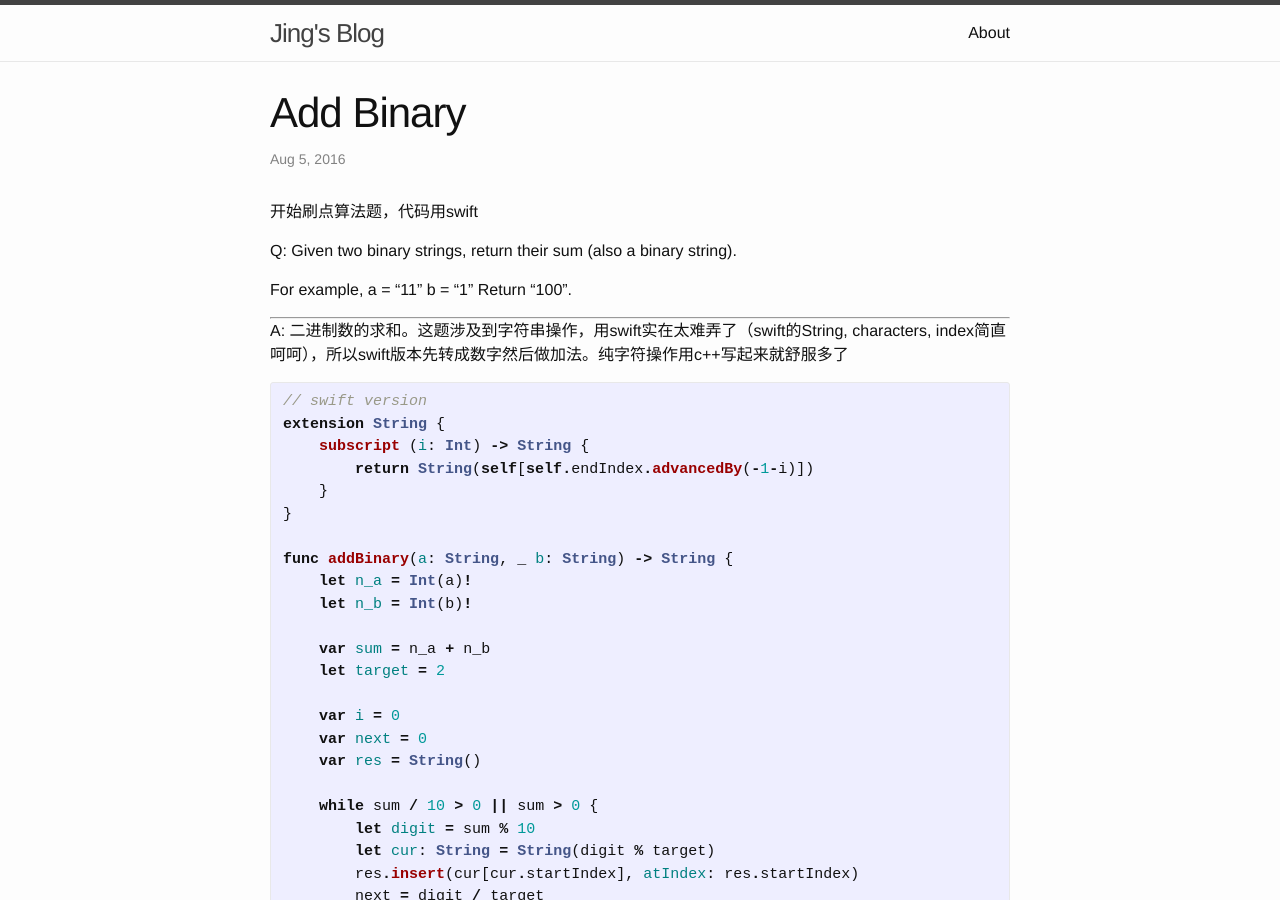
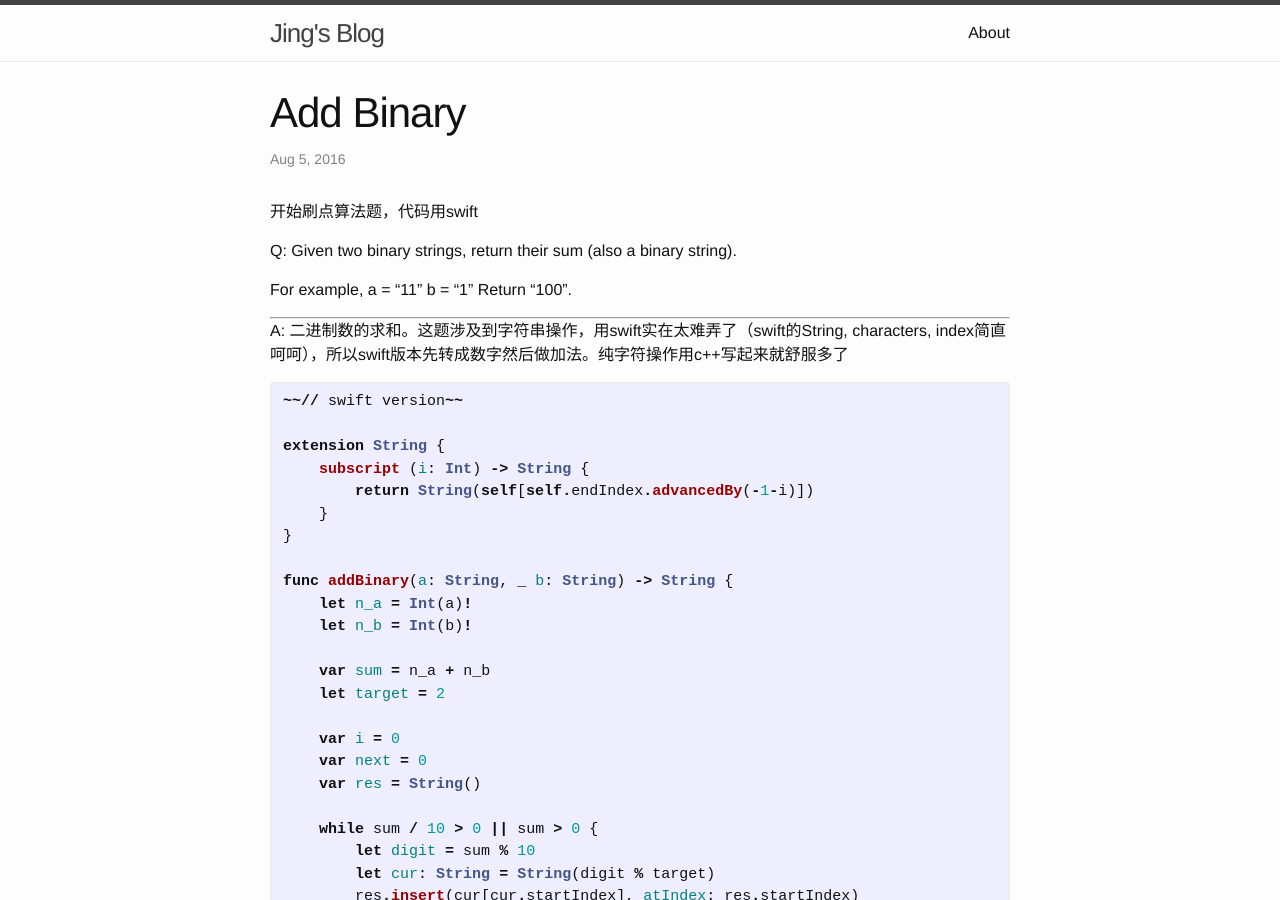
Before and after one commit to JingWZ/JingWZ.github.io, a Jekyll site: the page built from _posts/2016-08-05-AddBinart.markdown, in a window 1280 px wide and 900 px high. Built offline with Jekyll 4.4.1, drawn with Linux system fonts in a browser that asks for light colours.

Commit message:
AddBinary updates

```diff
--- a/_posts/2016-08-05-AddBinart.markdown
+++ b/_posts/2016-08-05-AddBinart.markdown
@@ -21,7 +21,8 @@
 
 {% highlight swift %}
 
-// swift version
+~~// swift version~~
+
 extension String {
     subscript (i: Int) -> String {
         return String(self[self.endIndex.advancedBy(-1-i)])
```
